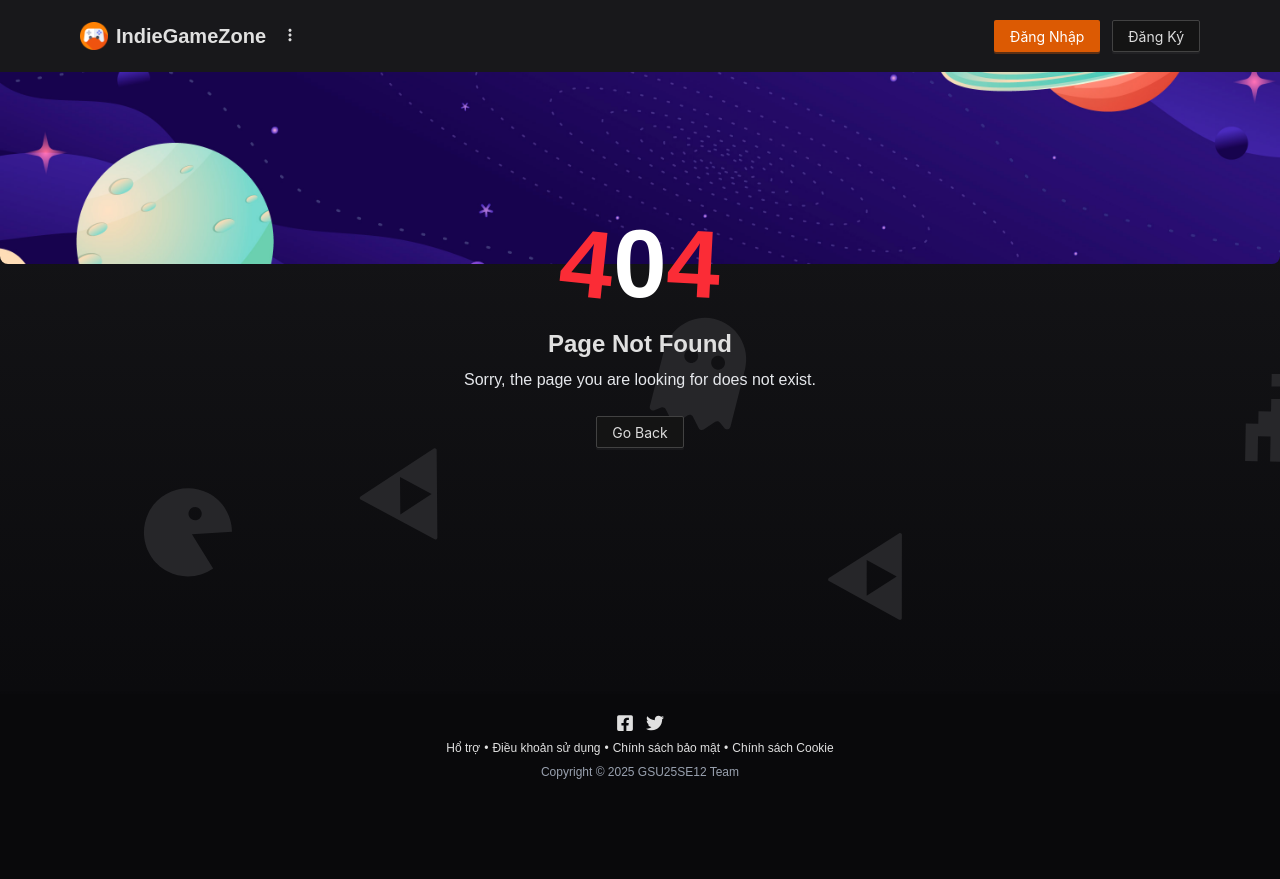
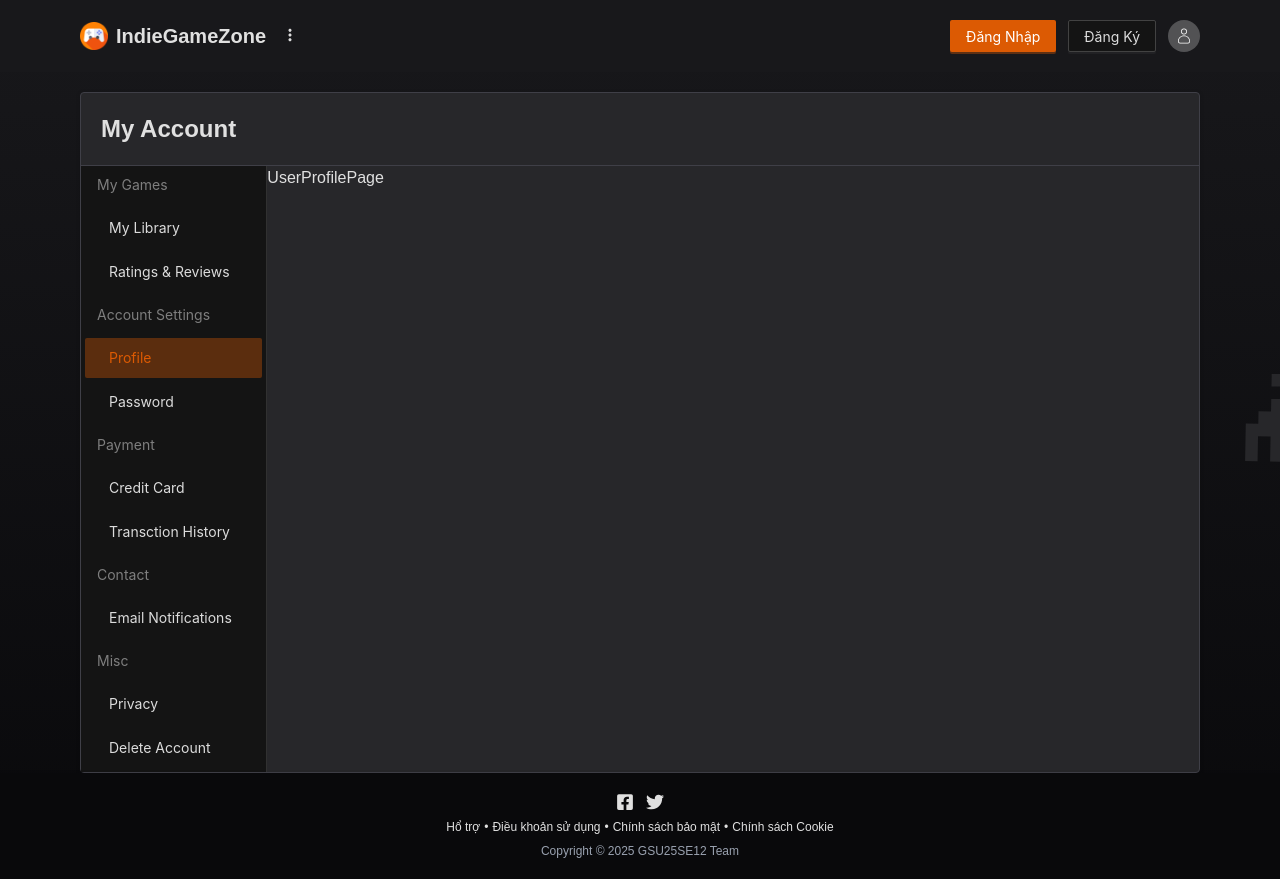
Before and after one commit to huyngse/SEP490_IndieGameZone_FE, a React (Vite) app: page /profile in a window 1280 px wide. Before the commit the page ends 800 px from the top, so only its background shows below. Built offline with nearby package versions, Linux system fonts and the light colour scheme.

Commit message:
feat(ui): add user profile layout

```diff
--- a/src/App.tsx
+++ b/src/App.tsx
@@ -4,6 +4,7 @@ import SignUpPage from "./pages/sign-up-page";
 import HomeContainer from "./containers/home-container";
 import AdminContainer from "./containers/admin-container";
 import AuthLayout from "./layouts/auth-layout";
+import AdminLoginPage from "./pages/admin/admin-login-page";
 
 function App() {
   return (
@@ -24,6 +25,7 @@ function App() {
           </AuthLayout>
         }
       />
+      <Route path="/admin/log-in" element={<AdminLoginPage />} />
       <Route path="/admin/*" element={<AdminContainer />} />
       <Route path="/*" element={<HomeContainer />} />
     </Routes>
--- a/src/components/navbar.tsx
+++ b/src/components/navbar.tsx
@@ -11,6 +11,7 @@ import {
   FaTwitter,
 } from "react-icons/fa";
 import { useCallback } from "react";
+import ProfileMenu from "./profile-menu";
 
 type MenuItem = GetProp<MenuProps, "items">[number];
 
@@ -75,7 +76,11 @@ const Navbar = () => {
             <img src={logo} alt="IndeGameZone Logo" className="size-7" />
             <h1 className="font-bold text-xl">IndieGameZone</h1>
           </Link>
-          <Popover content={popOverContent} styles={{ body: { padding: 0 , border: "1px solid black"} }} trigger={"click"}>
+          <Popover
+            content={popOverContent}
+            styles={{ body: { padding: 0, border: "1px solid black" } }}
+            trigger={"click"}
+          >
             <Button
               type="text"
               shape="circle"
@@ -88,6 +93,7 @@ const Navbar = () => {
             Đăng Nhập
           </Button>
           <Button onClick={goToSignUp}>Đăng Ký</Button>
+          <ProfileMenu />
         </div>
       </MaxWidthWrapper>
     </div>
--- /dev/null
+++ b/src/components/profile-menu.tsx
@@ -0,0 +1,56 @@
+import { Avatar, Dropdown, MenuProps } from "antd";
+import { CiUser } from "react-icons/ci";
+import { FaDoorOpen, FaUserAlt } from "react-icons/fa";
+import { IoIosSettings } from "react-icons/io";
+import { RiBookShelfLine } from "react-icons/ri";
+import { useNavigate } from "react-router-dom";
+
+const ProfileMenu = () => {
+  const navigate = useNavigate();
+  const handleLogout = () => {
+    localStorage.clear();
+    navigate("/log-in");
+  };
+
+  const items: MenuProps["items"] = [
+    {
+      key: "1",
+      label: "My Account",
+      icon: <FaUserAlt />,
+      onClick: () => navigate("/profile")
+    },
+    {
+      type: "divider",
+    },
+    {
+      key: "2",
+      label: "My Library",
+      icon: <RiBookShelfLine />,
+      onClick: () => navigate("/profile/library")
+    },
+    {
+      key: "4",
+      label: "Settings",
+      icon: <IoIosSettings />,
+      onClick: () => navigate("/profile/settings")
+    },
+    {
+      type: "divider",
+    },
+    {
+      key: "5",
+      label: "Log Out",
+      icon: <FaDoorOpen />,
+      danger: true,
+      onClick: () => {handleLogout}
+    },
+  ];
+
+  return (
+    <Dropdown menu={{ items }} trigger={["click"]}>
+      <Avatar icon={<CiUser />} className="cursor-pointer" />
+    </Dropdown>
+  );
+};
+
+export default ProfileMenu;
--- a/src/containers/admin-container.tsx
+++ b/src/containers/admin-container.tsx
@@ -1,5 +1,4 @@
 import AdminLayout from "@/layouts/admin-layout";
-import AdminLoginPage from "@/pages/admin/admin-login-page";
 import DashBoardPage from "@/pages/admin/dashboard-page";
 import AdminNotFoundPage from "@/pages/errors/admin-not-found-page";
 import { Route, Routes } from "react-router-dom";
@@ -10,7 +9,6 @@ const AdminContainer = () => {
       <Routes>
         <Route path="/" element={<DashBoardPage />} />
         <Route path="/dashboard" element={<DashBoardPage />} />
-        <Route path="/log-in" element={<AdminLoginPage />} />
         <Route path="*" element={<AdminNotFoundPage />} />
       </Routes>
     </AdminLayout>
--- a/src/containers/home-container.tsx
+++ b/src/containers/home-container.tsx
@@ -2,12 +2,14 @@ import HomeLayout from "@/layouts/home-layout";
 import NotFoundPage from "@/pages/errors/not-found-page";
 import HomePage from "@/pages/home-page/home-page";
 import { Route, Routes } from "react-router-dom";
+import UserProfileContaienr from "./user-profile-container";
 
 const HomeContainer = () => {
   return (
     <HomeLayout>
       <Routes>
         <Route path="/" element={<HomePage />} />
+        <Route path="/profile/*" element={<UserProfileContaienr />} />
         <Route path="*" element={<NotFoundPage />} />
       </Routes>
     </HomeLayout>
--- a/src/containers/user-profile-container.tsx
+++ b/src/containers/user-profile-container.tsx
@@ -1,7 +1,15 @@
+import UserProfileContainer from "@/layouts/user-profile-layout";
+import UserProfilePage from "@/pages/user-profile/user-profile-page";
+import { Route, Routes } from "react-router-dom";
+
 const UserProfileContaienr = () => {
   return (
-    <div>UserProfileContaienr</div>
-  )
-}
+    <UserProfileContainer>
+      <Routes>
+        <Route path="/" element={<UserProfilePage />} />
+      </Routes>
+    </UserProfileContainer>
+  );
+};
 
-export default UserProfileContaienr
+export default UserProfileContaienr;
--- /dev/null
+++ b/src/layouts/user-profile-layout.tsx
@@ -0,0 +1,138 @@
+import MaxWidthWrapper from "@/components/max-width-wrapper";
+import { Menu, MenuProps, theme } from "antd";
+import { ReactNode } from "react";
+import { useLocation, useNavigate } from "react-router-dom";
+
+type MenuItem = Required<MenuProps>["items"][number];
+
+const UserProfileContainer = ({ children }: { children: ReactNode }) => {
+  const navigate = useNavigate();
+  const location = useLocation();
+  const items: MenuItem[] = [
+    {
+      key: "myGameGrp",
+      label: "My Games",
+      type: "group",
+      children: [
+        {
+          key: "/profile/library",
+          label: "My Library",
+          onClick: () => {
+            navigate("/profile/library");
+          },
+        },
+        {
+          key: "/profile/ratings-and-reviews",
+          label: "Ratings & Reviews",
+          onClick: () => {
+            navigate("/profile/ratings-and-reviews");
+          },
+        },
+      ],
+    },
+    {
+      key: "accountSettingGrp",
+      label: "Account Settings",
+      type: "group",
+      children: [
+        {
+          key: "/profile",
+          label: "Profile",
+          onClick: () => {
+            navigate("/profile");
+          },
+        },
+        {
+          key: "/profile/password",
+          label: "Password",
+          onClick: () => {
+            navigate("/profile/password");
+          },
+        },
+      ],
+    },
+    {
+      key: "paymentGrp",
+      label: "Payment",
+      type: "group",
+      children: [
+        {
+          key: "/profile/credit-card",
+          label: "Credit Card",
+          onClick: () => {
+            navigate("/profile/credit-card");
+          },
+        },
+        {
+          key: "/profile/transction-history",
+          label: "Transction History",
+          onClick: () => {
+            navigate("/profile/transction-history");
+          },
+        },
+      ],
+    },
+    {
+      key: "contactGrp",
+      label: "Contact",
+      type: "group",
+      children: [
+        {
+          key: "/profile/email-notification",
+          label: "Email Notifications",
+          onClick: () => {
+            navigate("/profile/email-notification");
+          },
+        },
+      ],
+    },
+    {
+      key: "miscGrp",
+      label: "Misc",
+      type: "group",
+      children: [
+        {
+          key: "/profile/privacy",
+          label: "Privacy",
+          onClick: () => {
+            navigate("/profile/privacy");
+          },
+        },
+        {
+          key: "/profile/delete-account",
+          label: "Delete Account",
+          onClick: () => {
+            navigate("/profile/delete-account");
+          },
+        },
+      ],
+    },
+  ];
+  const {
+    token: { colorBgContainer },
+  } = theme.useToken();
+  return (
+    <MaxWidthWrapper>
+      <div className="mt-5 bg-zinc-800 rounded drop-shadow border-zinc-700 border">
+        <div className="border-b border-zinc-700 p-5">
+          <h1 className="font-bold text-2xl">My Account</h1>
+        </div>
+        <div className="grid grid-cols-12">
+          <div
+            className="col-span-2 min-h-72"
+            style={{ background: colorBgContainer }}
+          >
+            <Menu
+              defaultSelectedKeys={[location.pathname]}
+              mode="inline"
+              items={items}
+            />
+          </div>
+          <div className="col-span-10">{children}</div>
+        </div>
+      </div>
+    </MaxWidthWrapper>
+  );
+};
+
+export default UserProfileContainer;
--- a/src/pages/log-in-page.tsx
+++ b/src/pages/log-in-page.tsx
@@ -1,7 +1,8 @@
 import { Form, Input, Button } from "antd";
 import logo from "@/assets/indiegamezone-logo.svg";
 import { Link } from "react-router-dom";
-import background from "@/assets/wow-bg.jpg"
+import background from "@/assets/wow-bg.jpg";
+import googleIcon from "@/assets/google_icon.png";
 const LogInPage = () => {
   return (
     <div className="grid grid-cols-2 h-screen bg-zinc-800">
@@ -17,7 +18,10 @@ const LogInPage = () => {
         </Link>
         <div className="absolute top-52 w-2/3 left-7">
           <p className="font-extrabold text-5xl">Play Bold. Publish Free.</p>
-          <p className="">Empowering developers to publish their vision, and players to find the next big thing before it goes mainstream.</p>
+          <p className="">
+            Empowering developers to publish their vision, and players to find
+            the next big thing before it goes mainstream.
+          </p>
         </div>
       </div>
 
@@ -73,6 +77,22 @@ const LogInPage = () => {
               </Form.Item>
             </div>
           </Form>
+          <div className="flex justify-between gap-4 items-center">
+            <div className="border border-zinc-500 flex-1"></div>
+            <p>OR</p>
+            <div className="border border-zinc-500 flex-1"></div>
+          </div>
+          <Button
+            className="w-full mt-5"
+            style={{
+              paddingBlock: 20,
+              fontWeight: "bold",
+              textTransform: "uppercase",
+            }}
+          >
+            <img src={googleIcon} alt="" className="size-4 me-2" />
+            Log in with Google
+          </Button>
         </div>
       </div>
     </div>
--- /dev/null
+++ b/src/pages/user-profile/user-profile-page.tsx
@@ -0,0 +1,7 @@
+const UserProfilePage = () => {
+  return (
+    <div>UserProfilePage</div>
+  )
+}
+
+export default UserProfilePage
```
Also changed, not shown: src/assets/google_icon.png (added).
